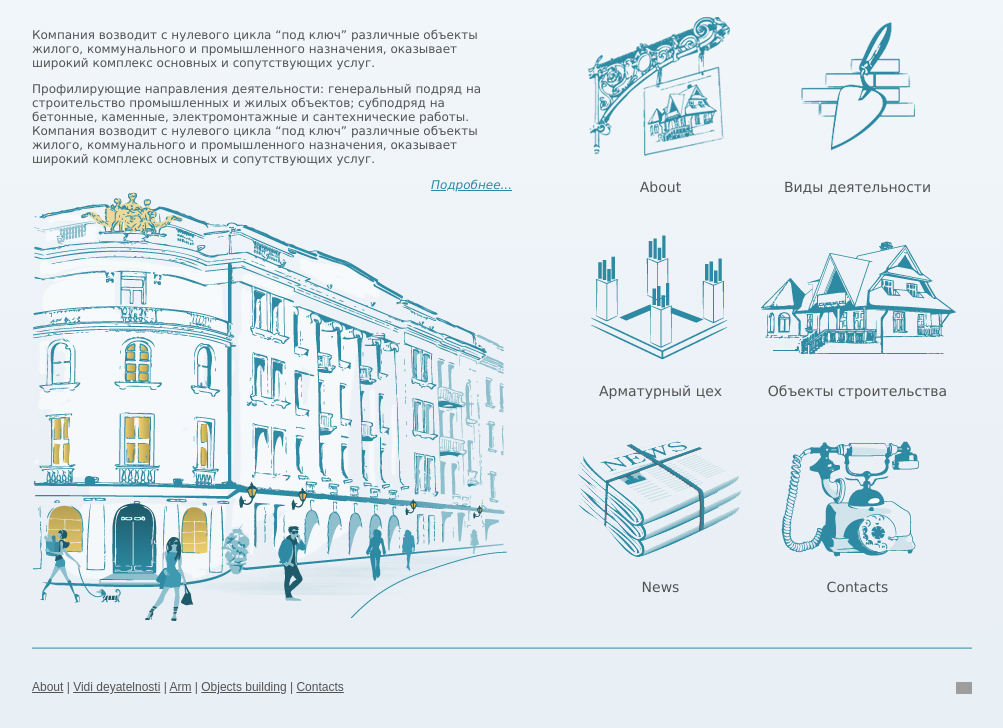
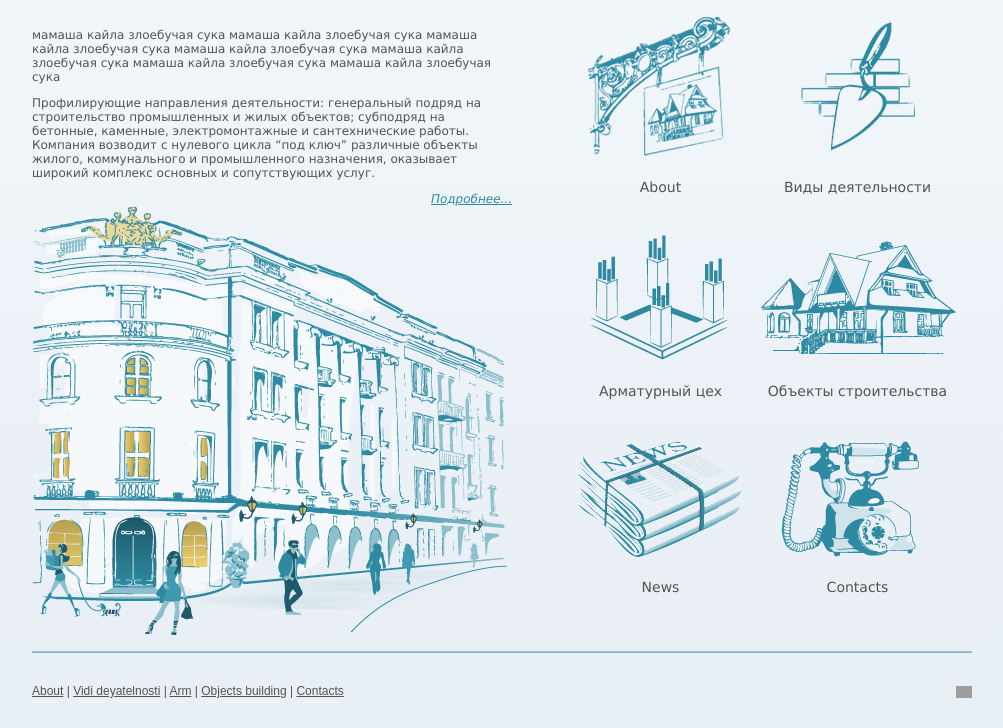
Before and after one commit to shadx/RSU, a plain HTML site: page index.html in a window 1280 px wide. Shown: the part 182-910 px from the top of the page, without its empty margins (138-1141 px from the left). Drawn offline with Linux system fonts and the light colour scheme; grey boxes are pictures that could not be loaded.

Commit message:
мамаша кайла злоебучая сука

```diff
--- a/index.html
+++ b/index.html
@@ -64,7 +64,7 @@
 
       <div class="main_col">
         <div class="text">
-          <p>Компания возводит с нулевого цикла “под ключ” различные объекты жилого, коммунального и промышленного назначения, оказывает широкий комплекс основных и сопутствующих услуг.</p>
+          <p>мамаша кайла злоебучая сука мамаша кайла злоебучая сука мамаша кайла злоебучая сука мамаша кайла злоебучая сука мамаша кайла злоебучая сука мамаша кайла злоебучая сука мамаша кайла злоебучая сука</p>
           <p>Профилирующие направления деятельности: генеральный подряд на строительство промышленных и жилых объектов; субподряд на бетонные, каменные, электромонтажные и сантехнические работы. Компания возводит с нулевого цикла “под ключ” различные объекты жилого, коммунального и промышленного назначения, оказывает широкий комплекс основных и сопутствующих услуг.</p>
           <a class="more" href="#">Подробнее...</a>
         </div>
```
